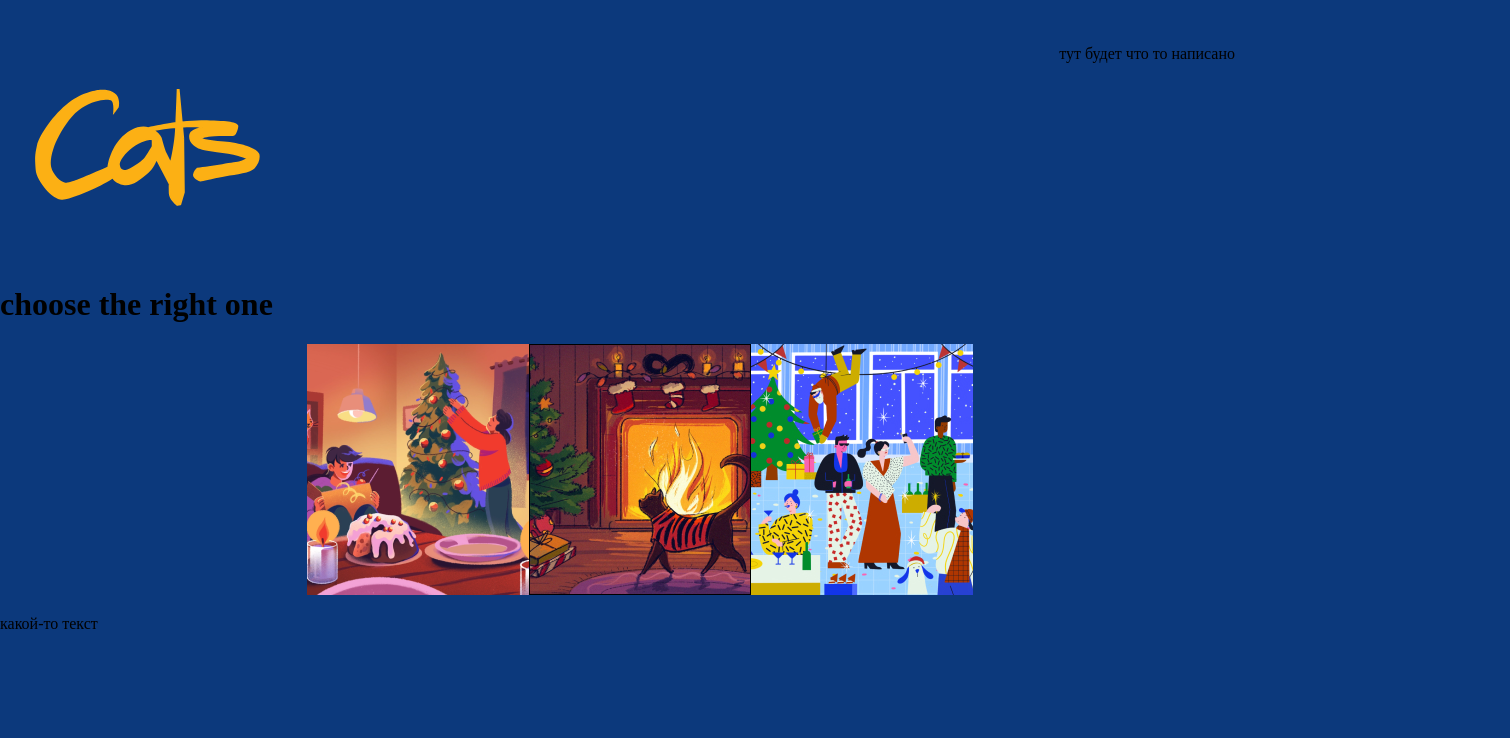
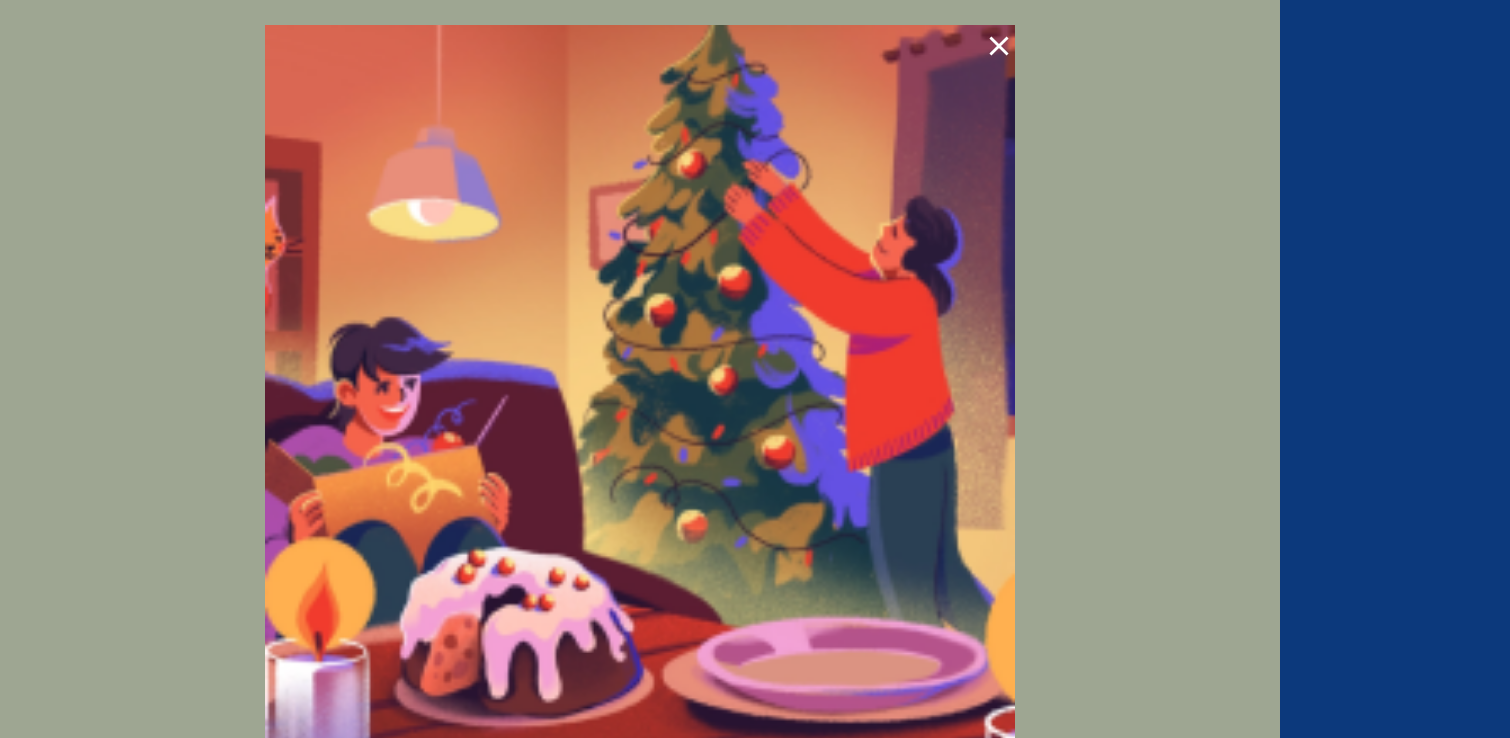
Before and after one commit to kirillovaaa/cats, a plain HTML site: page index.html in a window 1280 px wide. Shown: the top 738 px of the page, 1510 px wide, since content can reach past the window. Drawn offline with Linux system fonts and the light colour scheme.

Commit message:
feat: сделать разметку для попапа

```diff
--- a/blocks/cards/__image/cards__image.css
+++ b/blocks/cards/__image/cards__image.css
@@ -0,0 +1,5 @@
+.cards__image {
+  width: 500px;
+  height: 500px;
+  margin: 0 40px;
+}
--- a/blocks/cards/cards.css
+++ b/blocks/cards/cards.css
@@ -1,6 +1,5 @@
 .cards {
   display: flex;
-  flex-direction: row;
   justify-content: center;
-  align-items: baseline;
+  margin-top: 20px;
 }
--- a/blocks/footer/__text/footer__text.css
+++ b/blocks/footer/__text/footer__text.css
@@ -0,0 +1,6 @@
+.footer__text {
+  position: absolute;
+  bottom: 0;
+  margin-left: 35px;
+  margin-bottom: 35px;
+}
--- /dev/null
+++ b/blocks/popup/__bg/popup__bg.css
@@ -0,0 +1,14 @@
+.popup__bg {
+  display: flex;
+  align-items: center;
+  justify-content: center;
+  position: fixed;
+  top: 0;
+  left: 0;
+  width: 100%;
+  height: 100vh;
+  background: #9ea692;
+  /* opacity: 0; // Скрываем фон и сам попап
+  pointer-events: none; // Запрещаем ему быть целью событий */
+  transition: 0.5s all;
+}
--- /dev/null
+++ b/blocks/popup/__close-button/popup__close-button.css
@@ -0,0 +1,11 @@
+.popup__close-button {
+  background-color: transparent;
+  /* background-repeat: no-repeat; */
+  border: none;
+  /* cursor: pointer; */
+  /* overflow: hidden; */
+  /* outline: none; */
+  position: absolute;
+  right: 0;
+  margin-top: 10px;
+}
--- /dev/null
+++ b/blocks/popup/__close-icon/popup__close-icon.css
@@ -0,0 +1,9 @@
+.popup__close-icon {
+  width: 20px;
+  height: 20px;
+  color: white;
+}
+
+.popup__close-icon:hover {
+  cursor: pointer;
+}
--- /dev/null
+++ b/blocks/popup/__image/popup__image.css
@@ -0,0 +1,7 @@
+.popup__image {
+  width: 750px;
+  height: 750px;
+  display: block;
+  margin: auto;
+  object-fit: cover;
+}
--- /dev/null
+++ b/blocks/popup/popup.css
@@ -0,0 +1,3 @@
+.popup {
+  position: relative;
+}
--- a/blocks/title/__name/title__name.css
+++ b/blocks/title/__name/title__name.css
@@ -0,0 +1,4 @@
+.title__name {
+  text-align: center;
+  margin-top: 400px;
+}
--- a/index.html
+++ b/index.html
@@ -17,6 +17,26 @@
 
     <!-- тут карточки -->
     <main>
+      <div class="popup__bg">
+        <div class="popup">
+          <button
+            class="popup__close-button"
+            type="button"
+            id="popup-image-close"
+          >
+            <img
+              class="popup__close-icon"
+              src="./images/cross.svg"
+              alt="Закрыть"
+            />
+          </button>
+          <img class="popup__image" src="images/family.png" />
+        </div>
+      </div>
+      <div class="popup__open">
+        <a href="#" class="open-popup">Открыть попап</a>
+      </div>
+
       <section class="title">
         <h1 class="title__name">choose the right one</h1>
       </section>
--- a/pages/index.css
+++ b/pages/index.css
@@ -9,11 +9,17 @@
 @import url(../blocks/cards/__item/cards__item.css);
 
 @import url(../blocks/footer/footer.css);
-@import url(../blocks/footer/__text/);
+@import url(../blocks/footer/__text/footer__text.css);
 
 @import url(../blocks/header/header.css);
 @import url(../blocks/header/__logo/header__logo.css);
 @import url(../blocks/header/__subtitle/header__subtitle.css);
 
+@import url(../blocks/popup/__bg/popup__bg.css);
+@import url(../blocks/popup/popup.css);
+@import url(../blocks/popup/__image/popup__image.css);
+@import url(../blocks/popup/__close-icon/popup__close-icon.css);
+@import url(../blocks/popup/__close-button/popup__close-button.css);
+
 @import url(../blocks/title/title.css);
 @import url(../blocks/title/__name/title__name.css);
```
Also changed, not shown: images/cross.svg (added).
